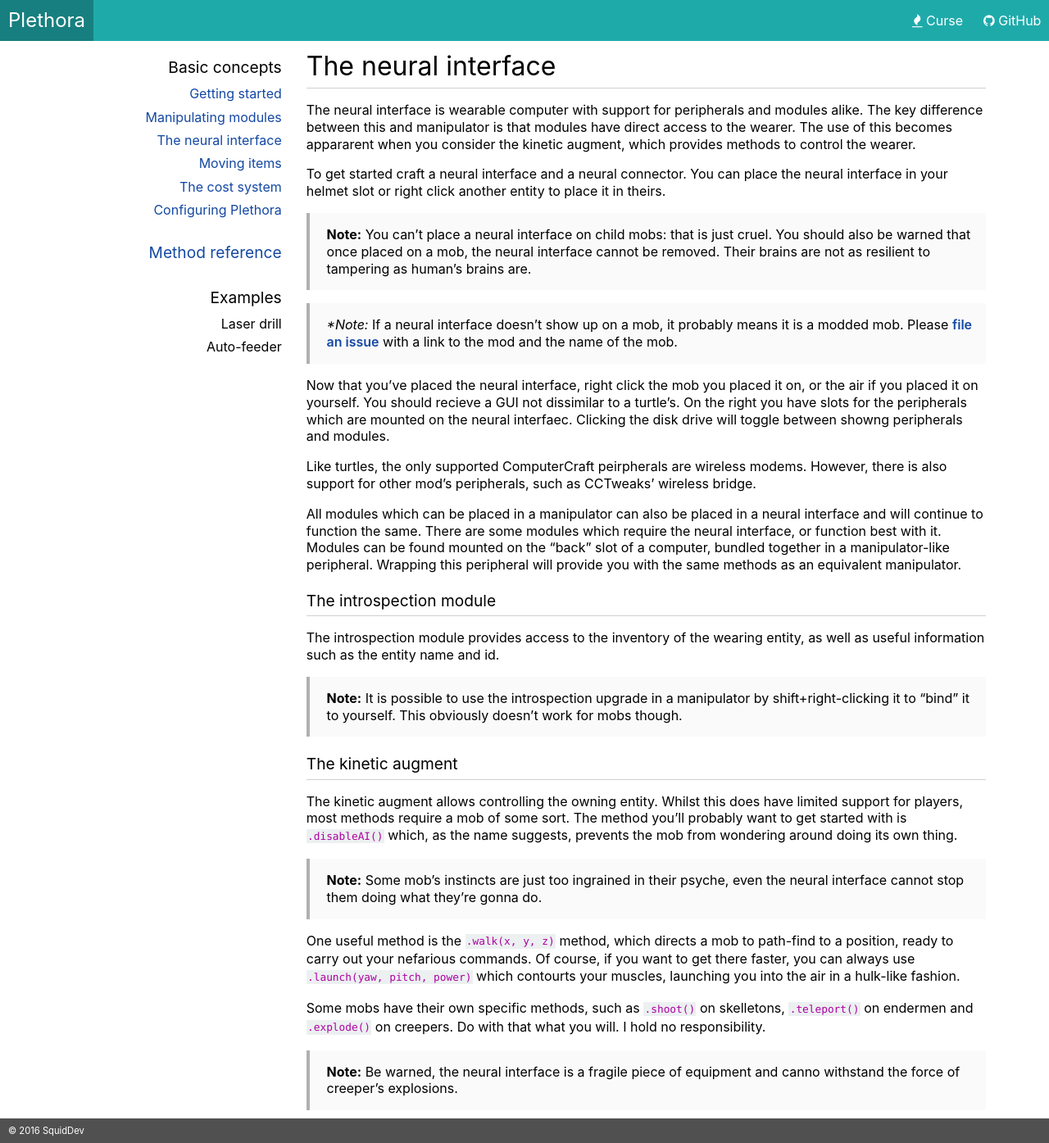
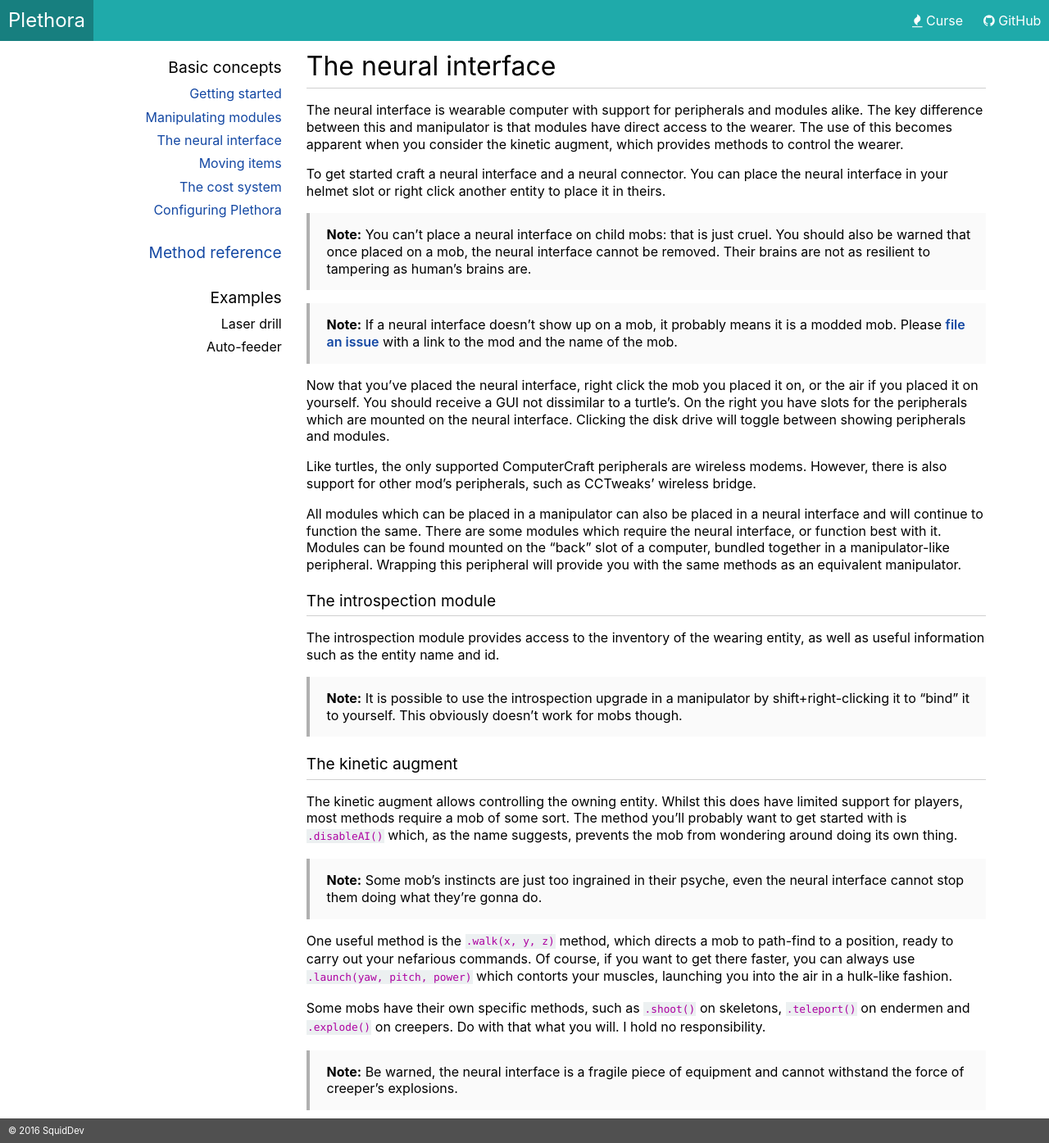
Before and after one commit to SquidDev-CC/plethora, a Jekyll site: the page built from neural-interface.md, in a window 1280 px wide. Shown: the whole page at 82% size. Built offline with Jekyll 4.4.1, drawn with Linux system fonts in a browser that asks for light colours.

Commit message:
Fix up a load of spellings
I probably shouldn't write docs in an airport without a spell check.

```diff
--- a/neural-interface.md
+++ b/neural-interface.md
@@ -5,7 +5,7 @@ title: Neural interface
 
 ## The neural interface
 The neural interface is wearable computer with support for peripherals and modules alike. The key difference between
-this and manipulator is that modules have direct access to the wearer. The use of this becomes appararent when you
+this and manipulator is that modules have direct access to the wearer. The use of this becomes apparent when you
 consider the kinetic augment, which provides methods to control the wearer.
 
 To get started craft a neural interface and a neural connector. You can place the neural interface in your helmet slot
@@ -15,15 +15,15 @@ or right click another entity to place it in theirs.
 > placed on a mob, the neural interface cannot be removed. Their brains are not as resilient to tampering as human's
 > brains are.
 
-> **Note:* If a neural interface doesn't show up on a mob, it probably means it is a modded
+> **Note:** If a neural interface doesn't show up on a mob, it probably means it is a modded
 > mob. Please [file an issue](https://github.com/SquidDev-CC/plethora/issues/new) with a link to the mod and the name of
 > the mob.
 
 Now that you've placed the neural interface, right click the mob you placed it on, or the air if you placed it on
-yourself. You should recieve a GUI not dissimilar to a turtle's. On the right you have slots for the peripherals which
-are mounted on the neural interfaec. Clicking the disk drive will toggle between showng peripherals and modules.
+yourself. You should receive a GUI not dissimilar to a turtle's. On the right you have slots for the peripherals which
+are mounted on the neural interface. Clicking the disk drive will toggle between showing peripherals and modules.
 
-Like turtles, the only supported ComputerCraft peirpherals are wireless modems. However, there is also support for other
+Like turtles, the only supported ComputerCraft peripherals are wireless modems. However, there is also support for other
 mod's peripherals, such as CCTweaks' wireless bridge.
 
 All modules which can be placed in a manipulator can also be placed in a neural interface and will continue to function
@@ -48,10 +48,10 @@ name suggests, prevents the mob from wondering around doing its own thing.
 
 One useful method is the `.walk(x, y, z)` method, which directs a mob to path-find to a position, ready to carry out
 your nefarious commands. Of course, if you want to get there faster, you can always use `.launch(yaw, pitch, power)`
-which contourts your muscles, launching you into the air in a hulk-like fashion.
+which contorts your muscles, launching you into the air in a hulk-like fashion.
 
-Some mobs have their own specific methods, such as `.shoot()` on skelletons, `.teleport()` on endermen and `.explode()`
+Some mobs have their own specific methods, such as `.shoot()` on skeletons, `.teleport()` on endermen and `.explode()`
 on creepers. Do with that what you will. I hold no responsibility.
 
-> **Note:** Be warned, the neural interface is a fragile piece of equipment and canno withstand the force of creeper's
+> **Note:** Be warned, the neural interface is a fragile piece of equipment and cannot withstand the force of creeper's
 > explosions.
```
Also changed, not shown: item-transfer.md (+4 -3 lines).
